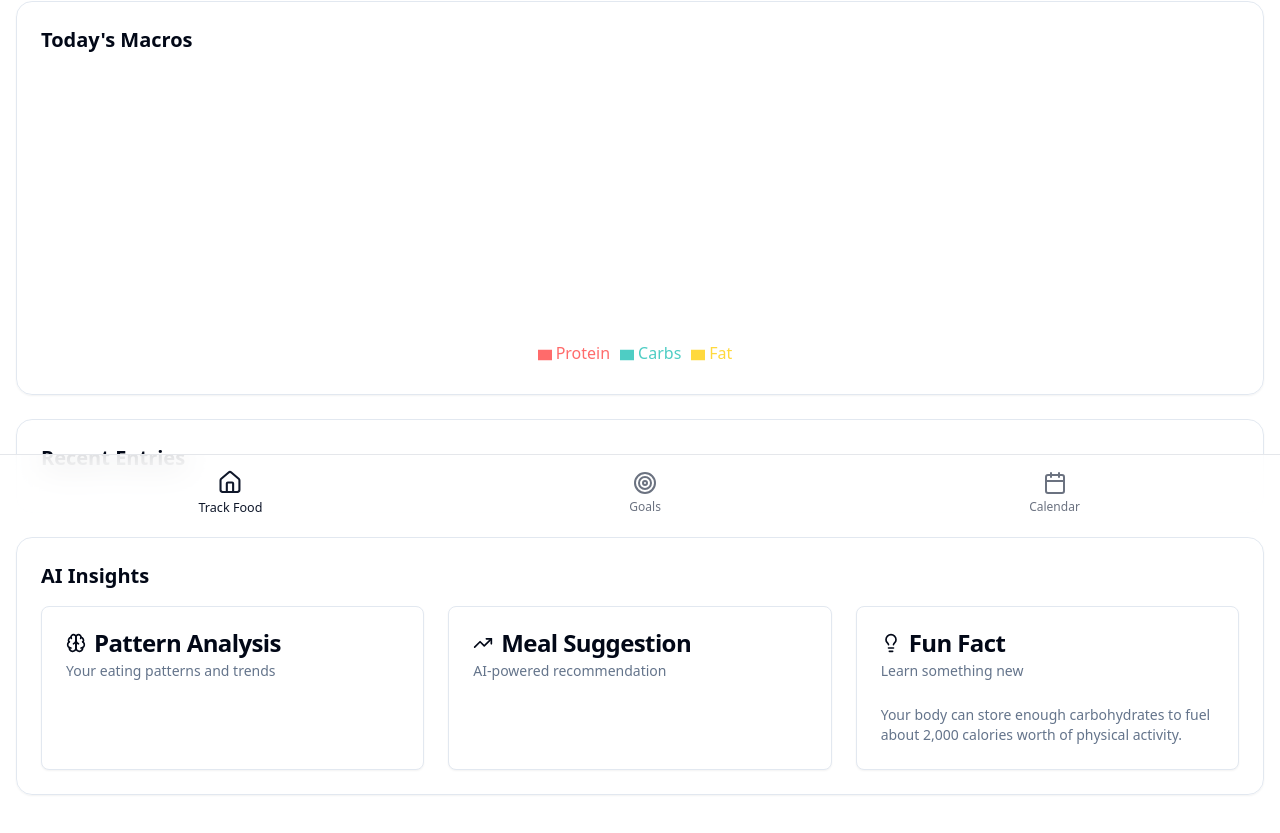
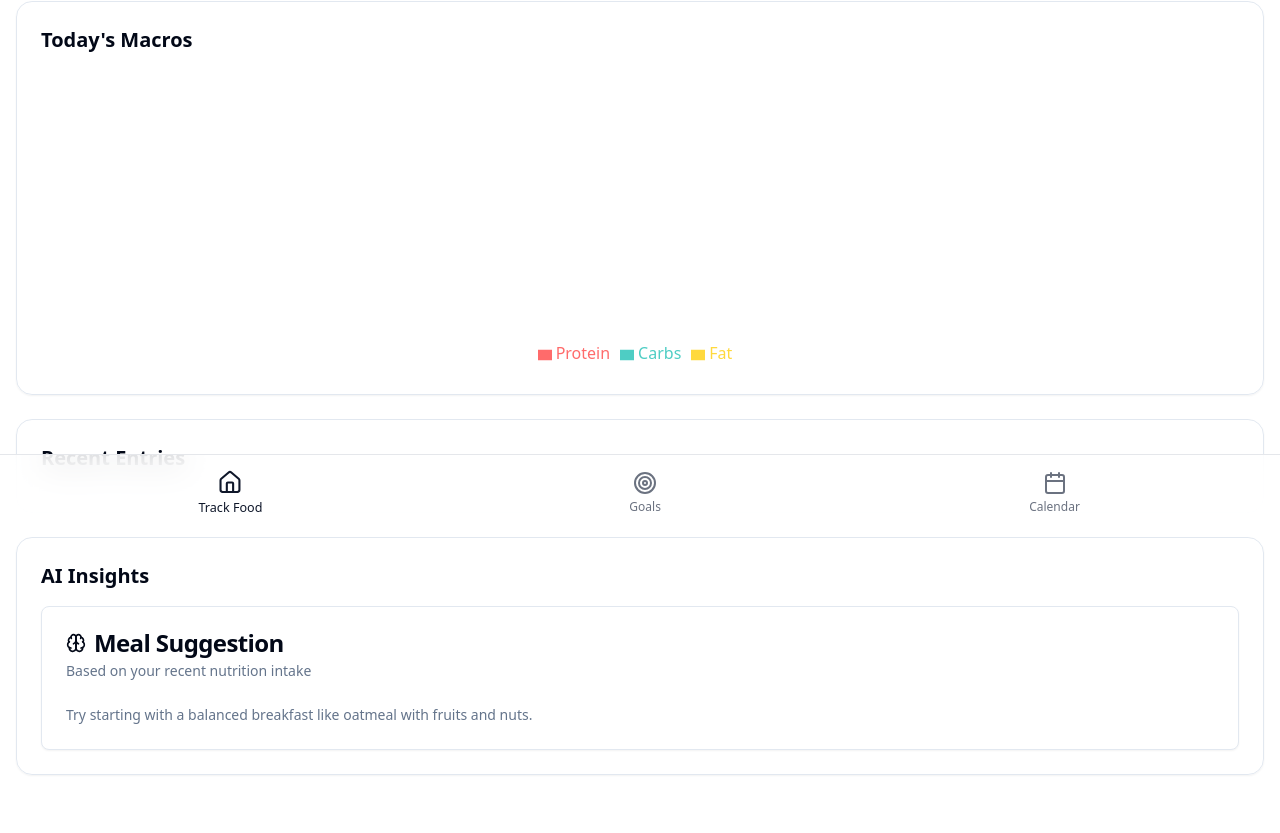
Before and after one commit to Jeevakrishna/food-focus-ai-32, a React (Vite) app: page / in a window 1280 px wide. Shown: the part 269-1102 px from the top of the page. Built offline with nearby package versions, Linux system fonts and the light colour scheme.

Commit message:
Add meal suggestion feature
Implement a feature that provides a meal suggestion based on user input. This enhancement aims to assist users in making healthier food choices.
[skip gpt_engineer]

```diff
--- a/src/components/food/FoodInsights.tsx
+++ b/src/components/food/FoodInsights.tsx
@@ -1,4 +1,4 @@
-import { Brain, Lightbulb, TrendingUp } from "lucide-react";
+import { Brain } from "lucide-react";
 import {
   Card,
   CardContent,
@@ -21,97 +21,45 @@ interface FoodInsightsProps {
 }
 
 export const FoodInsights = ({ entries }: FoodInsightsProps) => {
-  const analyzeMealPatterns = () => {
-    if (entries.length === 0) return null;
-
-    const weekendEntries = entries.filter(entry => {
-      const day = new Date(entry.timestamp).getDay();
-      return day === 0 || day === 6; // 0 is Sunday, 6 is Saturday
-    });
-
-    const weekdayEntries = entries.filter(entry => {
-      const day = new Date(entry.timestamp).getDay();
-      return day !== 0 && day !== 6;
-    });
-
-    const avgWeekendCalories = weekendEntries.reduce((sum, entry) => sum + entry.calories, 0) / weekendEntries.length;
-    const avgWeekdayCalories = weekdayEntries.reduce((sum, entry) => sum + entry.calories, 0) / weekdayEntries.length;
-
-    if (avgWeekendCalories > avgWeekdayCalories * 1.2) {
-      return "You tend to consume more calories on weekends. Consider meal prepping for weekends to stay on track!";
+  const suggestNextMeal = () => {
+    if (entries.length === 0) {
+      return "Try starting with a balanced breakfast like oatmeal with fruits and nuts.";
     }
-    return "Your calorie intake is fairly consistent throughout the week. Great job maintaining consistency!";
-  };
-
-  const suggestNextMeal = () => {
-    if (entries.length === 0) return null;
 
     const recentEntries = entries.slice(-3);
     const totalProtein = recentEntries.reduce((sum, entry) => sum + entry.protein, 0);
     const totalCarbs = recentEntries.reduce((sum, entry) => sum + entry.carbs, 0);
     const totalFat = recentEntries.reduce((sum, entry) => sum + entry.fat, 0);
+    const totalCalories = recentEntries.reduce((sum, entry) => sum + entry.calories, 0);
 
+    // Suggest meals based on nutritional needs
     if (totalProtein < 50) {
-      return "Consider adding a protein-rich meal like grilled chicken or fish with vegetables.";
+      return "Try grilled chicken breast with quinoa and roasted vegetables. This meal is high in protein and provides balanced nutrients.";
     } else if (totalCarbs < 100) {
-      return "You might benefit from complex carbs like quinoa or sweet potatoes in your next meal.";
+      return "How about sweet potato with black beans and brown rice? This combination provides complex carbs and fiber.";
     } else if (totalFat < 30) {
-      return "Try adding healthy fats like avocado or nuts to balance your macros.";
+      return "Consider salmon with avocado and mixed greens. This meal offers healthy fats and omega-3s.";
+    } else if (totalCalories < 1200) {
+      return "A balanced meal of turkey wrap with whole grain tortilla, hummus, and vegetables would be perfect.";
     }
-    return "Your recent meals are well-balanced! Keep up the good work!";
-  };
 
-  const getInterestingFact = () => {
-    const facts = [
-      "Did you know? The word 'protein' comes from the Greek word 'protos', meaning 'first' - reflecting its fundamental importance in nutrition.",
-      "Carbohydrates are your brain's preferred source of energy!",
-      "Your body can store enough carbohydrates to fuel about 2,000 calories worth of physical activity.",
-      "Healthy fats are essential for absorbing vitamins A, D, E, and K.",
-      "The human body can only store protein for a short time, which is why regular intake is important.",
-    ];
-    return facts[Math.floor(Math.random() * facts.length)];
+    return "A light meal of Greek salad with grilled tofu would be a great choice to maintain your balanced intake.";
   };
 
   return (
-    <div className="grid gap-6 md:grid-cols-2 lg:grid-cols-3">
+    <div className="grid gap-6">
       <Card>
         <CardHeader>
           <CardTitle className="flex items-center gap-2">
             <Brain className="w-5 h-5" />
-            Pattern Analysis
-          </CardTitle>
-          <CardDescription>Your eating patterns and trends</CardDescription>
-        </CardHeader>
-        <CardContent>
-          <p className="text-sm text-muted-foreground">{analyzeMealPatterns()}</p>
-        </CardContent>
-      </Card>
-
-      <Card>
-        <CardHeader>
-          <CardTitle className="flex items-center gap-2">
-            <TrendingUp className="w-5 h-5" />
             Meal Suggestion
           </CardTitle>
-          <CardDescription>AI-powered recommendation</CardDescription>
+          <CardDescription>Based on your recent nutrition intake</CardDescription>
         </CardHeader>
         <CardContent>
           <p className="text-sm text-muted-foreground">{suggestNextMeal()}</p>
         </CardContent>
       </Card>
-
-      <Card>
-        <CardHeader>
-          <CardTitle className="flex items-center gap-2">
-            <Lightbulb className="w-5 h-5" />
-            Fun Fact
-          </CardTitle>
-          <CardDescription>Learn something new</CardDescription>
-        </CardHeader>
-        <CardContent>
-          <p className="text-sm text-muted-foreground">{getInterestingFact()}</p>
-        </CardContent>
-      </Card>
     </div>
   );
 };
```
